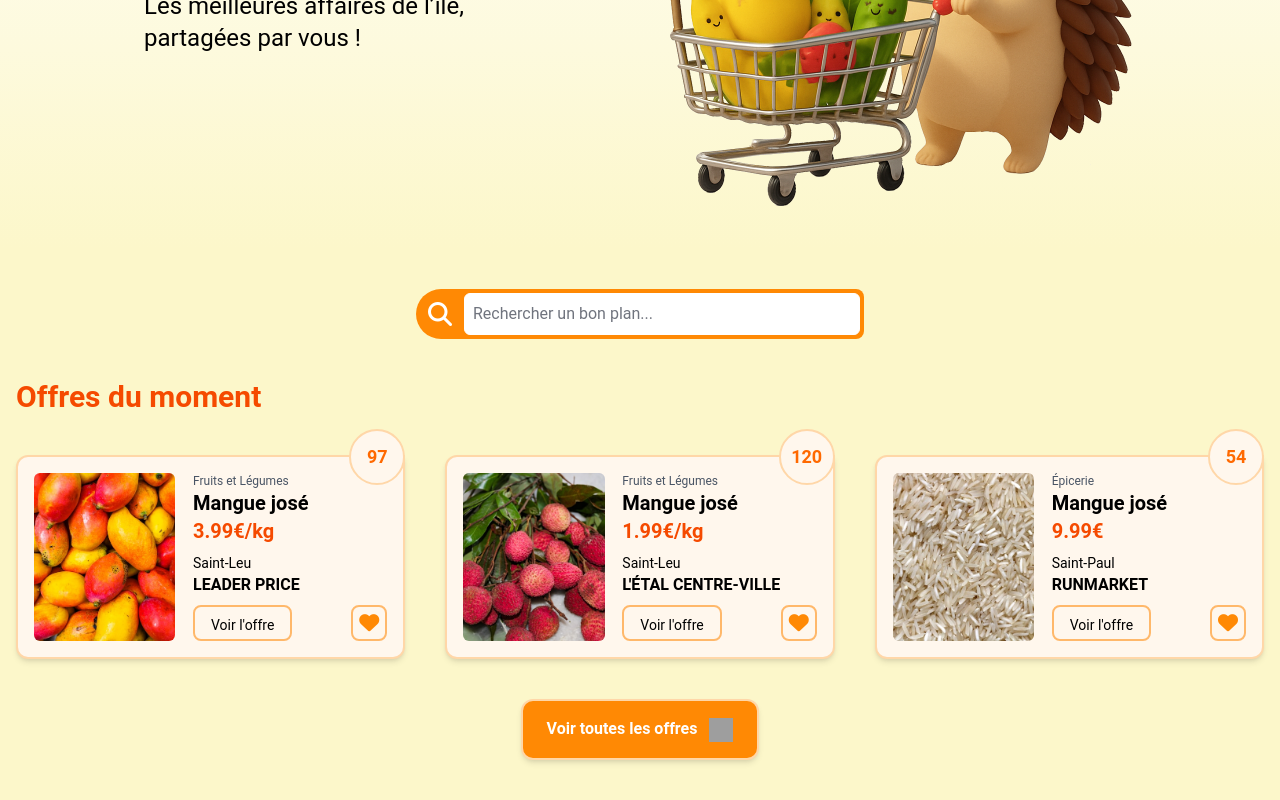
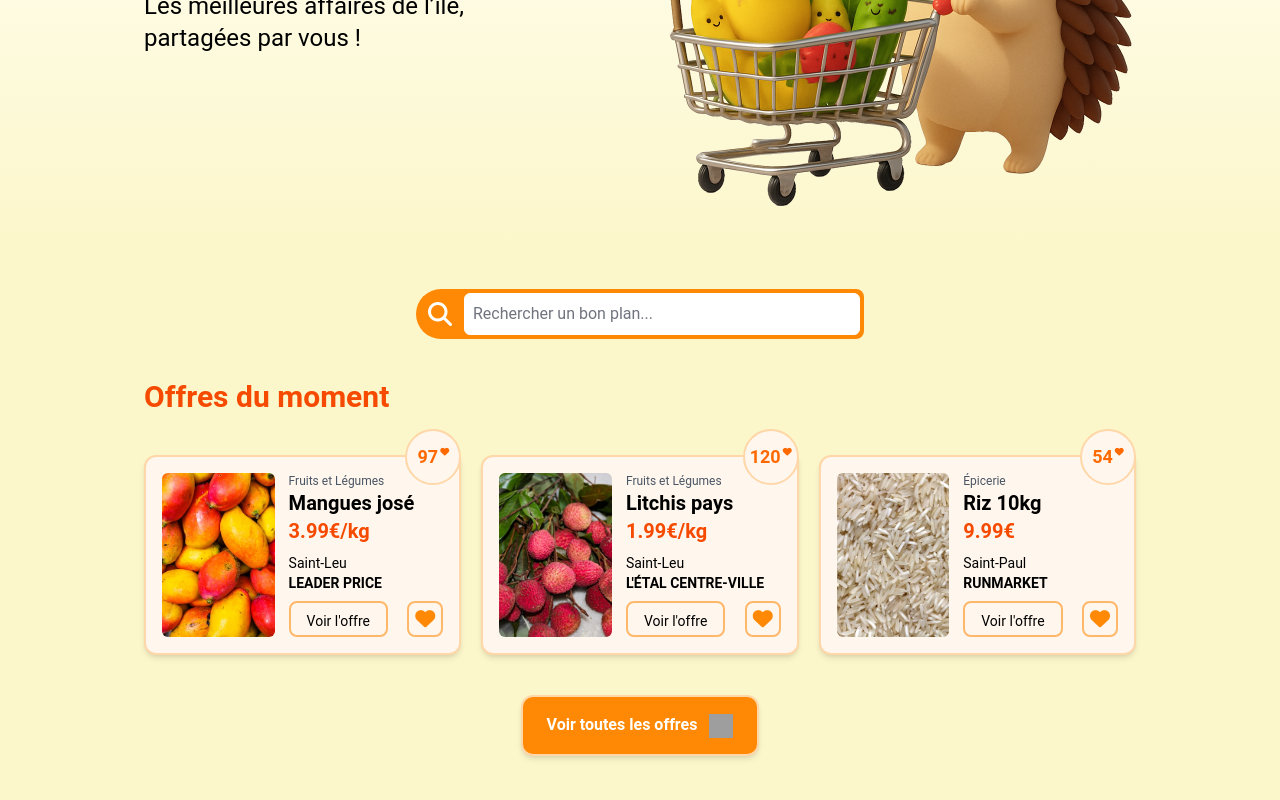
Before and after one commit to em-majowska/react-website-2025, a React (Vite) app: page / in a window 1280 px wide. Shown: the part 370-1170 px from the top of the page. Built offline with nearby package versions, Linux system fonts and the light colour scheme; grey boxes are pictures that could not be loaded.

Commit message:
Create DealListing, DealListings, SearchDeals, ViewAllDeals components

```diff
--- a/src/App.jsx
+++ b/src/App.jsx
@@ -1,8 +1,8 @@
 import NavBar from './components/NavBar';
 import Hero from './components/Hero';
+import SearchDeals from './components/SearchDeals';
 import DealListings from './components/DealListings';
 import ViewAllDeals from './components/ViewAllDeals';
-import SearchDeals from './components/SearchDeals';
 
 const App = () => {
   return (
--- a/src/components/DealListing.jsx
+++ b/src/components/DealListing.jsx
@@ -3,23 +3,24 @@ import React from 'react';
 const DealListing = ({ deal, bg = 'bg-orange-50' }) => {
   return (
     <div
-      class={`${bg} relative p-4 grid grid-cols-(--grid-cols-40-60) justify-between rounded-l-xl rounded-b-xl  shadow-md border-2 border-orange-50  sm:border-orange-200 max-w-md m-auto`}>
+      class={`${bg} relative p-4 grid grid-cols-(--grid-cols-40-60) justify-between rounded-l-xl rounded-b-xl shadow-md border-2 border-orange-50 sm:border-orange-200 max-w-md m-auto h-full`}>
       <div
-        className={`absolute -top-7 -right-0.5 ${bg} rounded-full border-2 border-orange-50 sm:border-orange-200 text-orange-500 text-lg font-bold p-2 size-14 place-content-center text-center`}>
+        className={`absolute -top-7 -right-0.5 ${bg} rounded-full border-2 border-orange-50 sm:border-orange-200 text-orange-500 text-lg font-bold p-1 size-14 place-content-center text-center leading-none`}>
         {deal.likes}
+        <i className="relative -top-2 ml-0.5 fa fa-heart text-[9px]"></i>
       </div>
       <img src={deal.imageSrc} className="object-cover rounded-md min-h-full" />
-      <div className="w-full">
+      <div className="w-full flex flex-col justify-between">
         <div>
           <p className="text-xs text-gray-600">{deal.type}</p>
-          <h3 className="text-xl font-bold">Mangue josé</h3>
+          <h3 className="text-xl font-bold">{deal.title}</h3>
         </div>
 
         <p className="font-bold text-xl text-orange-600 mb-2">{deal.price}</p>
 
-        <div className="mb-2">
-          <p className="text-sm">{deal.location}</p>
-          <p className="text-black  font-bold uppercase">{deal.shop}</p>
+        <div className="mb-2 text-sm">
+          <p>{deal.location}</p>
+          <p className="text-black font-bold uppercase">{deal.shop}</p>
         </div>
 
         <div className="flex justify-between align-center gap-3">
--- a/src/components/DealListings.jsx
+++ b/src/components/DealListings.jsx
@@ -6,16 +6,14 @@ const DealListings = () => {
   const recentDeals = deals.slice(0, 3);
 
   return (
-    <section className="px-4 pt-10 bg-orange-400 sm:bg-transparent container m-auto">
-      <div className="m-auto">
+    <section className="px-4 pt-10 bg-orange-400 sm:bg-transparent container m-auto max-w-5xl">
       <h2 className="text-3xl font-bold text-white sm:text-orange-600 mb-10">
         Offres du moment
       </h2>
-        <div className="grid grid-cols-1 md:grid-cols-2 xl:grid-cols-3 gap-10 justify-items-start">
+      <div className="grid grid-cols-1 lg:grid-cols-3 gap-10 gap-x-5 items-stretch">
         {recentDeals.map((deal) => (
           <DealListing key={deal.id} deal={deal} />
         ))}
-        </div>
       </div>
     </section>
   );
--- a/src/index.css
+++ b/src/index.css
@@ -25,10 +25,6 @@
       transform: rotate(5deg);
     }
   }
-
-  --size-200: 200% 200%;
-  --pos-0: 0% 0%;
-  --pos-100: 100% 100%;
 }
 
 @layer base {
```
Lines whose indentation alone changed are shown as unchanged.
